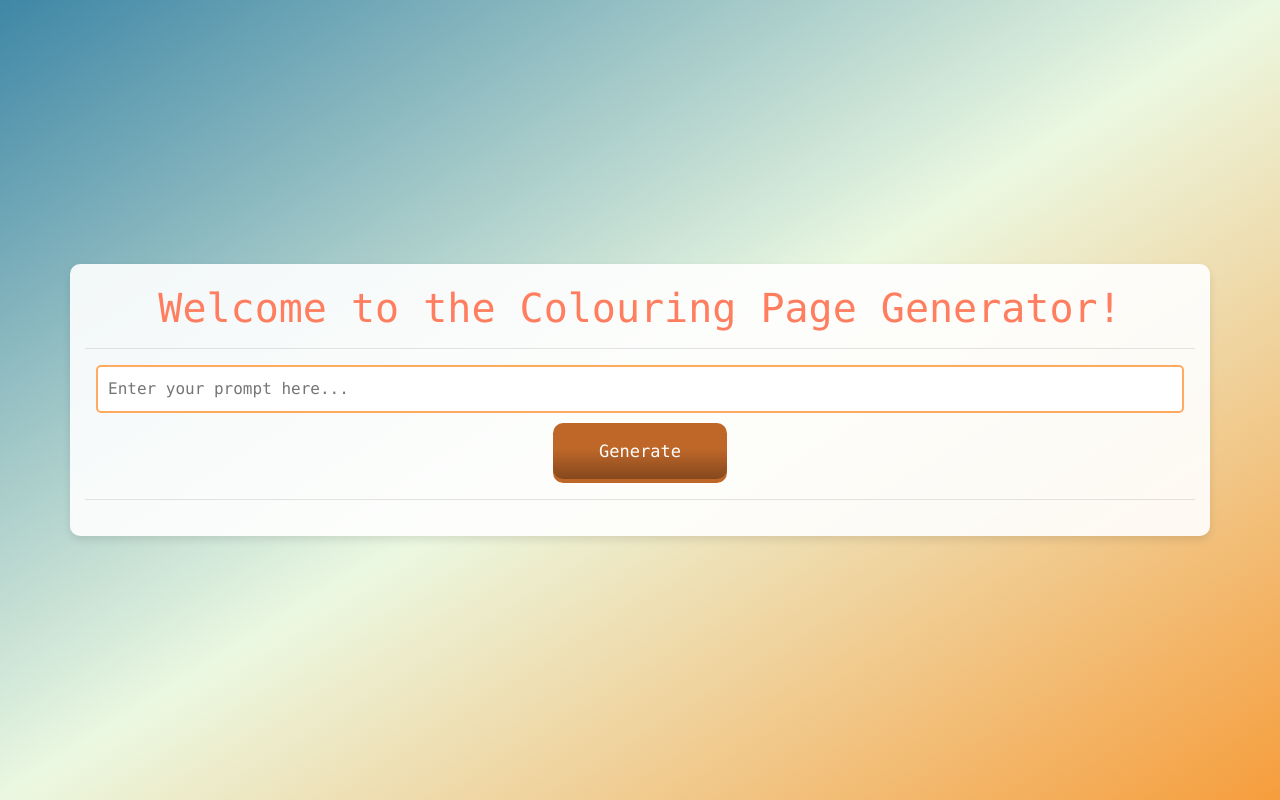
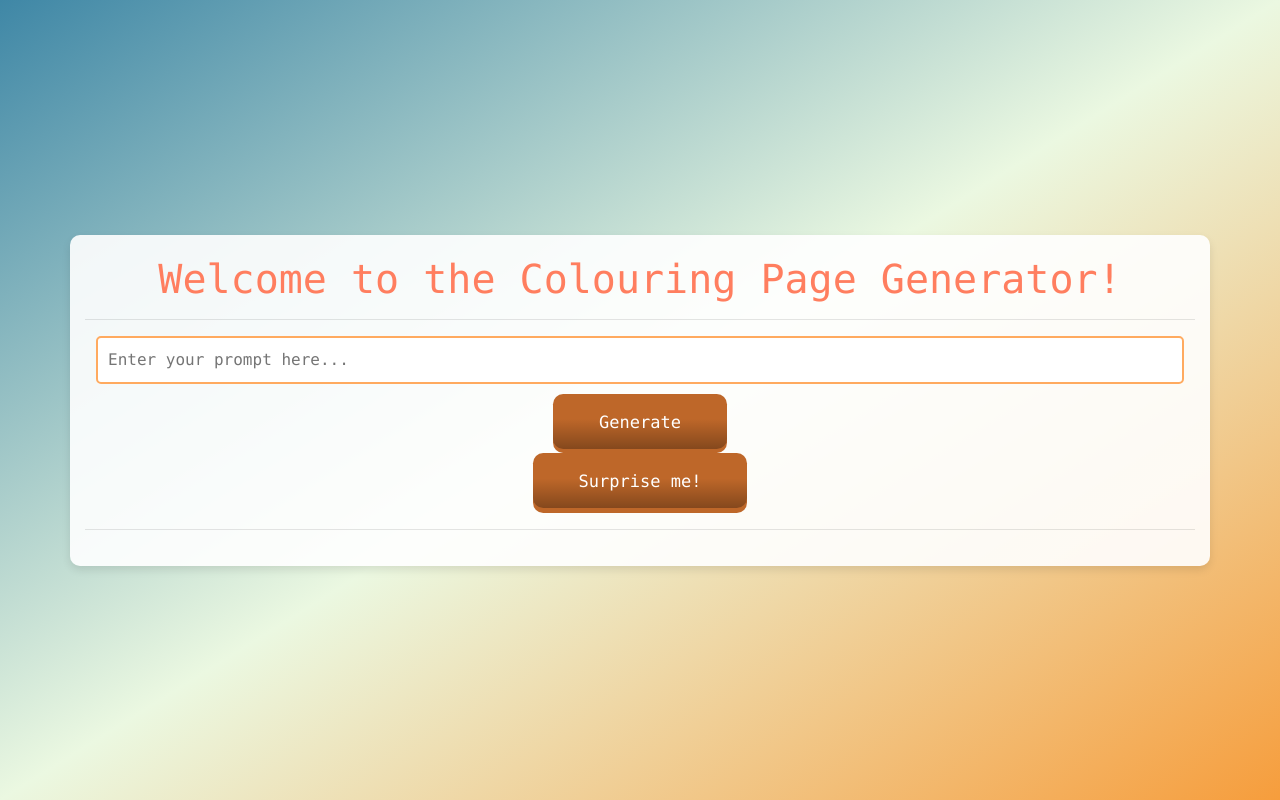
Before and after one commit to Narqulie/colouring_page_generator, a Flask app: page / in a window 1280 px wide. Run offline with Flask 3, Linux system fonts and the light colour scheme; some libraries are stand-ins or nearby versions.

Commit message:
redoing print button

```diff
--- a/app.py
+++ b/app.py
@@ -25,6 +25,14 @@ def generate():
     return redirect(url_for('index'))
 
 
+@app.route('/surprise', methods=['POST'])
+def surprise():
+    prompt = "Surprise me!"
+    print(f"prompt: {prompt}")
+    create_colouring_page(prompt)
+    return redirect(url_for('index'))
+
+
 @app.route('/images/<filename>')
 def serve_image(filename):
     print("serve_image")
--- a/src/generate_image.py
+++ b/src/generate_image.py
@@ -27,6 +27,8 @@ client = OpenAI()
 def create_colouring_page(prompt):
     print("create_colouring_page")
     original_prompt = prompt
+    if prompt == "Surprise me!":
+        prompt = "An engaging coloring page for children. The theme could be anything that children would enjoy coloring in. The image should be detailed and intricate, with a lot of different elements to color in."
     try:
         response = client.images.generate(
             model="dall-e-3",
--- a/static/script.js
+++ b/static/script.js
@@ -23,7 +23,6 @@ document.addEventListener('DOMContentLoaded', (event) => {
         document.querySelector('.button-container').style.display = 'none';
         captionText.style.display = 'none';
 
-        window.print();
 
         // Restore hidden elements after printing
         document.querySelector('.button-container').style.display = 'block';
@@ -42,3 +41,43 @@ document.querySelector('button[type="submit"]').addEventListener('mouseenter', f
     transition.style.left = `${mouseX}px`;
     transition.style.top = `${mouseY}px`;
 });
+
+document.addEventListener('DOMContentLoaded', (event) => {
+    const modal = document.getElementById('imageModal');
+    const modalImg = document.getElementById('img01');
+    const captionText = document.getElementById('caption');
+    const images = document.querySelectorAll('.image-thumbnail');
+    const printBtn = document.querySelector('.print-btn');
+    const closeModal = document.getElementsByClassName('close')[0];
+
+    images.forEach(image => {
+        image.addEventListener('click', () => {
+            modal.style.display = 'block';
+            modalImg.src = image.src;
+            captionText.innerHTML = image.alt;
+        });
+    });
+
+    closeModal.onclick = function() {
+        modal.style.display = 'none';
+    }
+
+    printBtn.addEventListener('click', () => {
+        const newWindow = window.open('', '_blank');
+        newWindow.document.write(`
+            <html>
+            <head>
+                <title>Print</title>
+                <style>
+                    body { margin: 0; padding: 0; text-align: center; }
+                    img { max-width: 100%; height: auto; }
+                </style>
+            </head>
+            <body onload="window.print(); window.close();">
+                <img src="${modalImg.src}" />
+            </body>
+            </html>
+        `);
+        newWindow.document.close();
+    });
+});
--- a/static/style.css
+++ b/static/style.css
@@ -269,3 +269,53 @@ input[type="submit"]:hover {
     background-color: #d9edf7;
     border-color: #bce8f1;
 }
+
+<style>
+.modal {
+    display: none;
+    position: fixed;
+    z-index: 1;
+    padding-top: 60px;
+    left: 0;
+    top: 0;
+    width: 100%;
+    height: 100%;
+    overflow: auto;
+    background-color: rgb(0,0,0);
+    background-color: rgba(0,0,0,0.4);
+}
+
+.modal-content {
+    margin: auto;
+    display: block;
+    width: 80%;
+    max-width: 700px;
+}
+
+.button-container {
+    display: flex;
+    justify-content: space-between;
+    align-items: center;
+}
+
+.print-btn {
+    cursor: pointer;
+}
+
+.close {
+    position: absolute;
+    top: 15px;
+    right: 35px;
+    color: #aaa;
+    font-size: 40px;
+    font-weight: bold;
+    transition: 0.3s;
+}
+
+.close:hover,
+.close:focus {
+    color: black;
+    text-decoration: none;
+    cursor: pointer;
+}
+</style>
--- a/templates/index.html
+++ b/templates/index.html
@@ -27,6 +27,10 @@
                 $('#loadingOverlay').show();
             });
 
+            $('#surpriseForm').on('submit', function() {
+                $('#loadingOverlay').show();
+            });
+
             // Hide the spinner after the page is fully loaded
             $(window).on('load', function() {
                 $('#loadingOverlay').hide();
@@ -49,6 +53,15 @@
                 <span class="label">Generate</span>
             </button>
         </form>
+
+        <form id="surpriseForm" action="/surprise" method="post">
+            <button type="submit">
+                <span class="transition"></span>
+                <span class="gradient"></span>
+                <span class="label">Surprise me!</span>
+            </button>
+        </form>
+
         <hr>
         <div class="row">
             {% for filename in image_filenames %}
@@ -78,6 +91,16 @@
         <div id="caption"></div>
     </div>
 
+    <div id="imageModal" class="modal">
+        <div class="button-container">
+            <span class="close">&times;</span>
+            <button class="print-btn">Print</button>
+        </div>
+        <img class="modal-content" id="img01">
+        <div id="caption"></div>
+    </div>
+
+
     <!-- Error Modal -->
     <div id="errorModal" class="modal">
         <span class="close">&times;</span>
```
Also changed, not shown: 2 other files.
